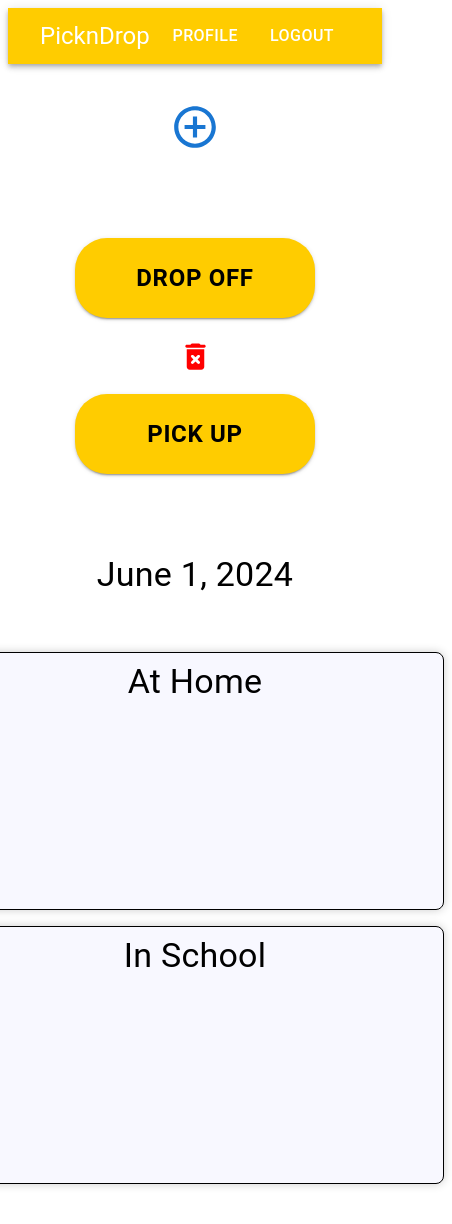
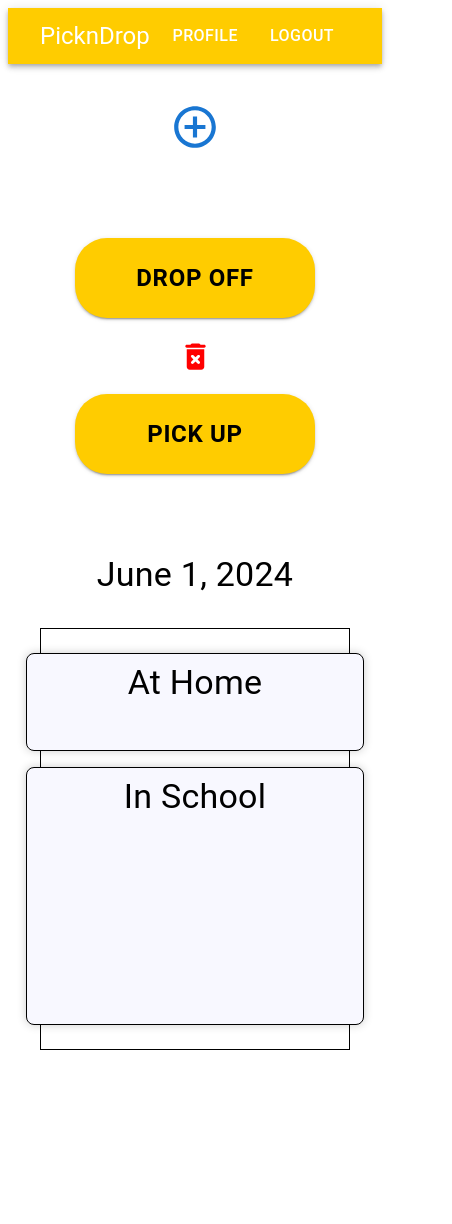
Before and after one commit to faridizzat/PicknDrop-MUI, a React (Vite) app: page / in a window 390 px wide. Shown: the whole page, 452 px wide, since content can reach past the window. After the commit the page ends 1066 px from the top, so only its background shows below. Built offline with nearby package versions, Linux system fonts and the light colour scheme.

Commit message:
fix: responsive for status

```diff
--- a/src/components/ChildStatus.jsx
+++ b/src/components/ChildStatus.jsx
@@ -9,17 +9,11 @@ const ChildStatus = (props) => {
   const childInSchoolList = childList.filter((child) => !child.isAtHome);
 
   return (
-    <Box
-      display="flex"
-      flexDirection={"row"}
-      flexWrap={"wrap"}
-      justifyContent="center"
-      alignItems="center"
-    >
+    <>
       {/* Box 1 */}
       <Box
-        minWidth={"30rem"}
-        minHeight={"15rem"}
+        minWidth={"20rem"}
+        minHeight={"5rem"}
         m={1}
         border={1}
         display="flex"
@@ -69,8 +63,8 @@ const ChildStatus = (props) => {
 
       {/*Box 2 */}
       <Box
-        width={"30rem"}
-        height={"15rem"}
+        minWidth={"20rem"}
+        minHeight={"15rem"}
         m={1}
         border={1}
         display="flex"
@@ -117,7 +111,7 @@ const ChildStatus = (props) => {
           ))}
         </Box>
       </Box>
-    </Box>
+    </>
   );
 };
 
--- a/src/pages/Home.jsx
+++ b/src/pages/Home.jsx
@@ -182,7 +182,16 @@ const HomePage = () => {
           <DateToday />
         </Box>
 
-        <Box p={2} m={2} display={"flex"} justifyContent={"center"}>
+        <Box
+          p={2}
+          m={2}
+          display={"flex"}
+          flexDirection={"row"}
+          flexWrap={"wrap"}
+          justifyContent="center"
+          alignItems="center"
+          border={1}
+        >
           <ChildStatus childList={childList} />
         </Box>
       </Container>
```
